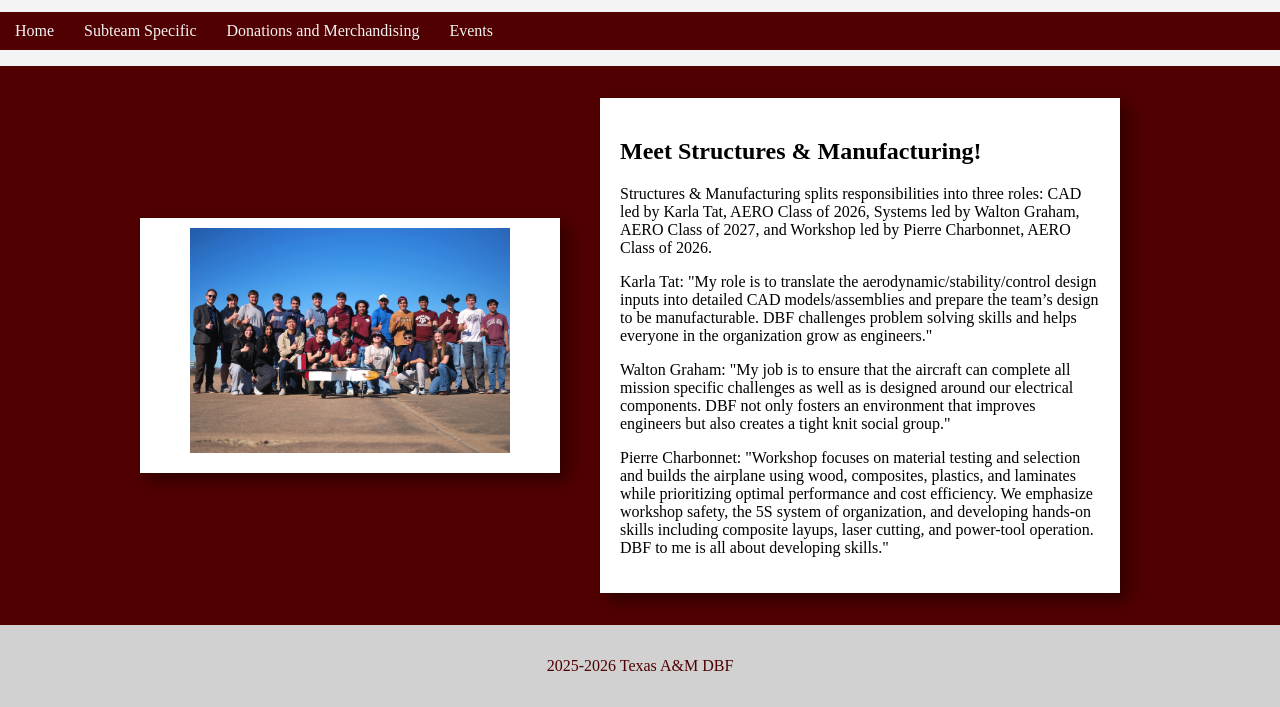
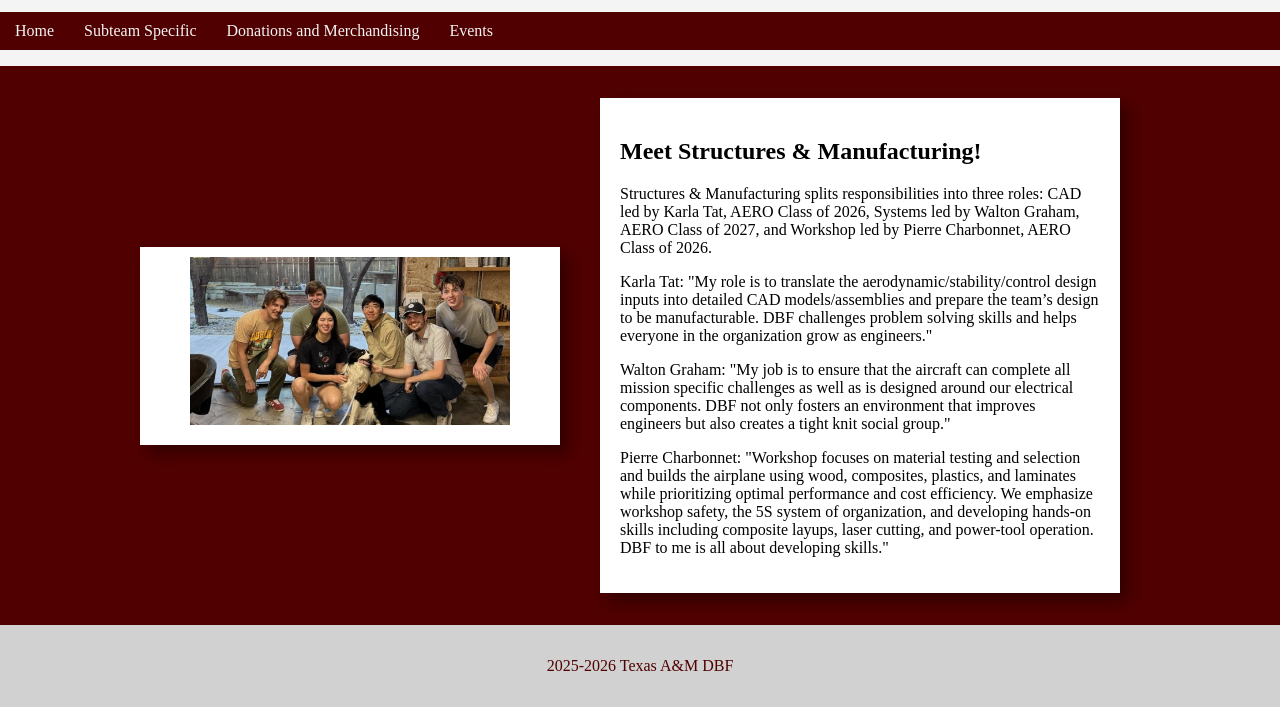
Before and after one commit to pwoods2/tamu-dbf, a plain HTML site: page structures-manufacturing.html in a window 1280 px wide. Shown: the part 123-830 px from the top of the page. Drawn offline with Linux system fonts and the light colour scheme.

Commit message:
Update structures-manufacturing.html

```diff
--- a/structures-manufacturing.html
+++ b/structures-manufacturing.html
@@ -54,7 +54,7 @@
     <div class="services-container">
 
         <div class="images-container">
-            <img src="images/team_pic.jpg" alt="team photo.">
+            <img src="images/team_with_dog.png" alt="team photo.">
         </div>
 
         <div class="text-container">
```
